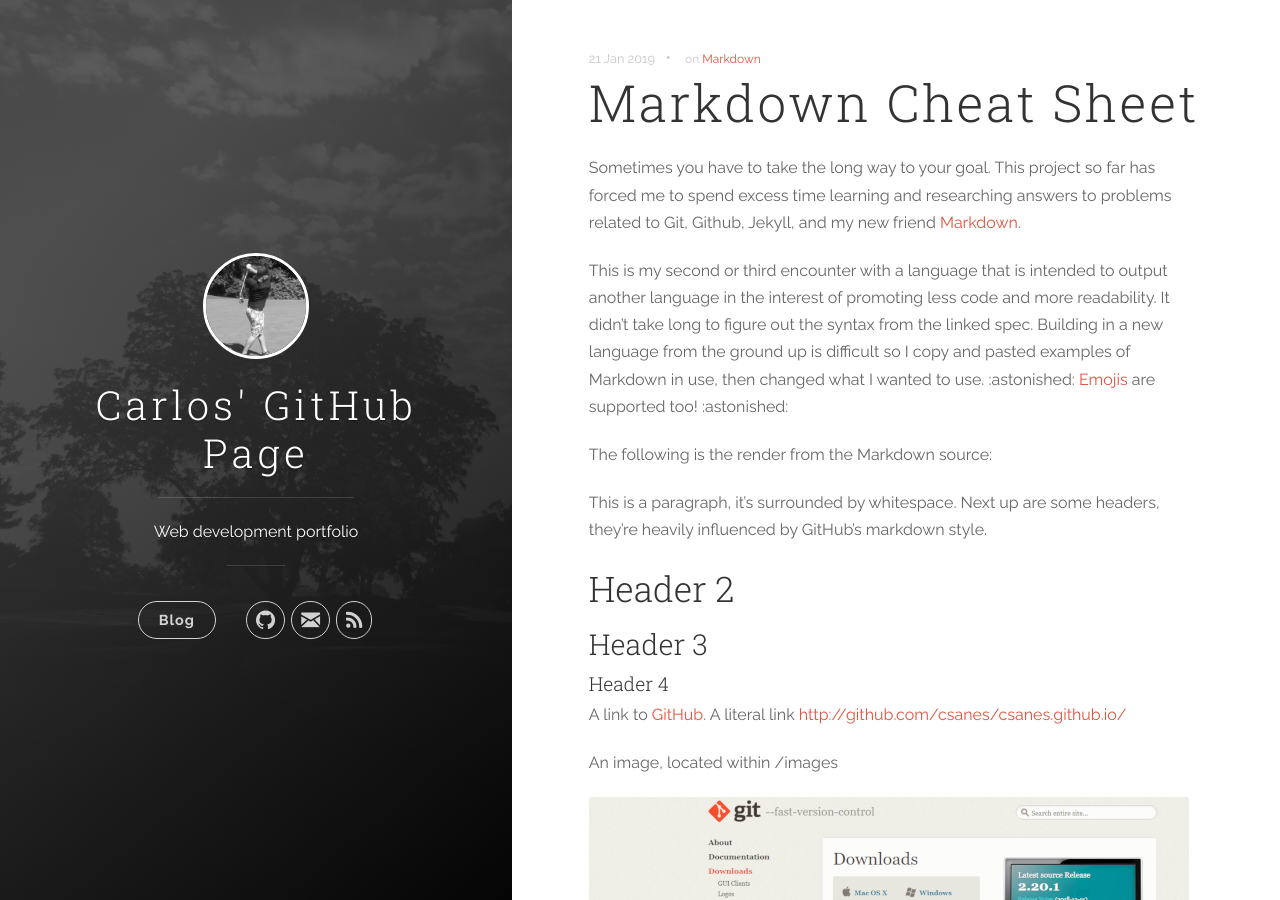
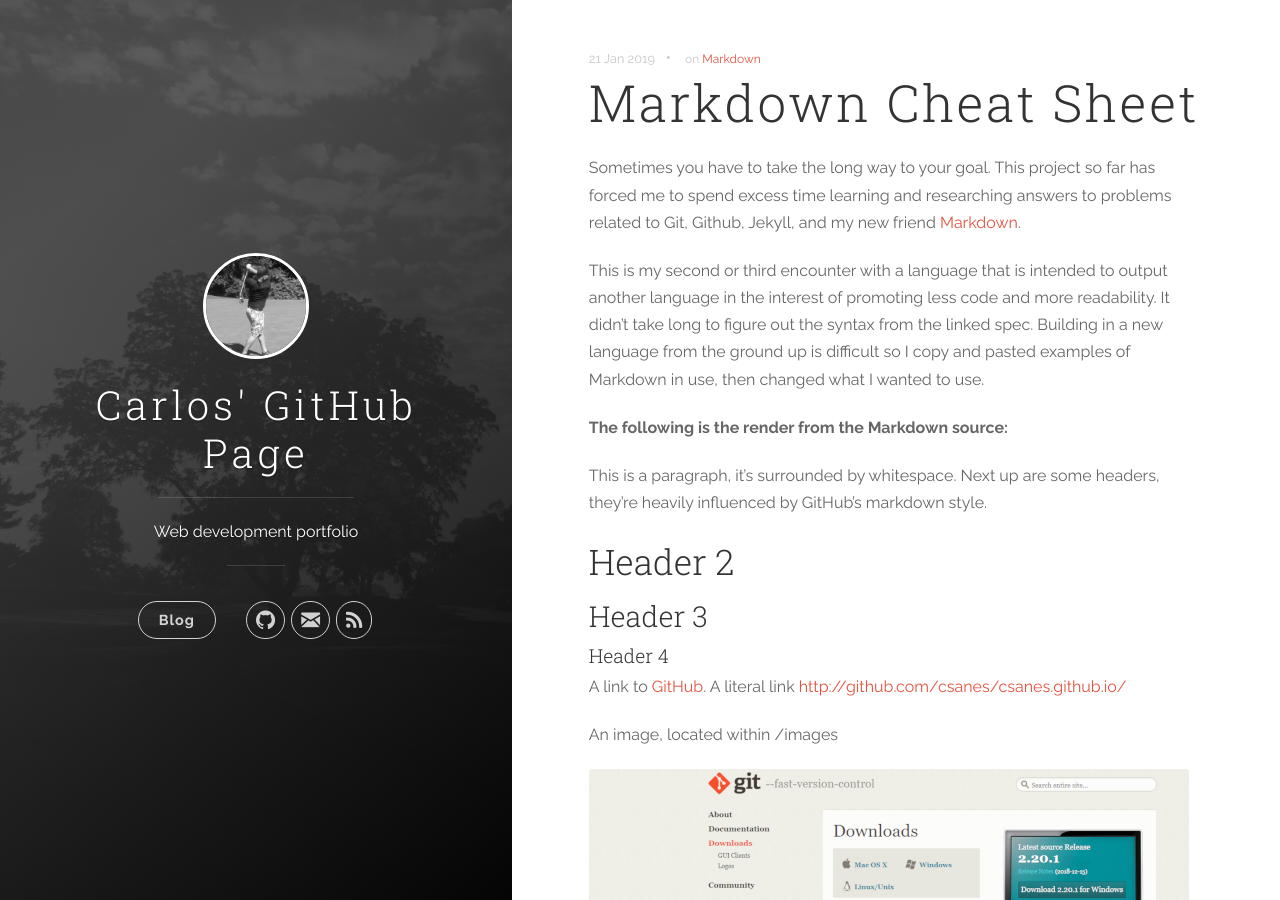
Before and after one commit to csanes/csanes.github.io, a Jekyll site: the page built from _posts/2019-01-21-markdown-cheat-sheet.markdown, in a window 1280 px wide and 900 px high. Built offline with Jekyll 4.4.1, drawn with Linux system fonts in a browser that asks for light colours.

Commit message:
emoji removed

```diff
--- a/_posts/2019-01-21-markdown-cheat-sheet.markdown
+++ b/_posts/2019-01-21-markdown-cheat-sheet.markdown
@@ -6,9 +6,9 @@
 ---
 Sometimes you have to take the long way to your goal. This project so far has forced me to spend excess time learning and researching answers to problems related to Git, Github, Jekyll, and my new friend [Markdown][markdown-spec].
 
-This is my second or third encounter with a language that is intended to output another language in the interest of promoting less code and more readability. It didn't take long to figure out the syntax from the linked spec. Building in a new language from the ground up is difficult so I copy and pasted examples of Markdown in use, then changed what I wanted to use. :astonished: [Emojis][emoji-cheatsheet] are supported too! :astonished:
+This is my second or third encounter with a language that is intended to output another language in the interest of promoting less code and more readability. It didn't take long to figure out the syntax from the linked spec. Building in a new language from the ground up is difficult so I copy and pasted examples of Markdown in use, then changed what I wanted to use.
 
-The following is the render from the Markdown source:
+**The following is the render from the Markdown source:**
 
 This is a paragraph, it's surrounded by whitespace. Next up are some headers, they're heavily influenced by GitHub's markdown style.
 
```
Also changed, not shown: other parts of _posts/2019-01-21-markdown-cheat-sheet.markdown (+0 -1 lines).
